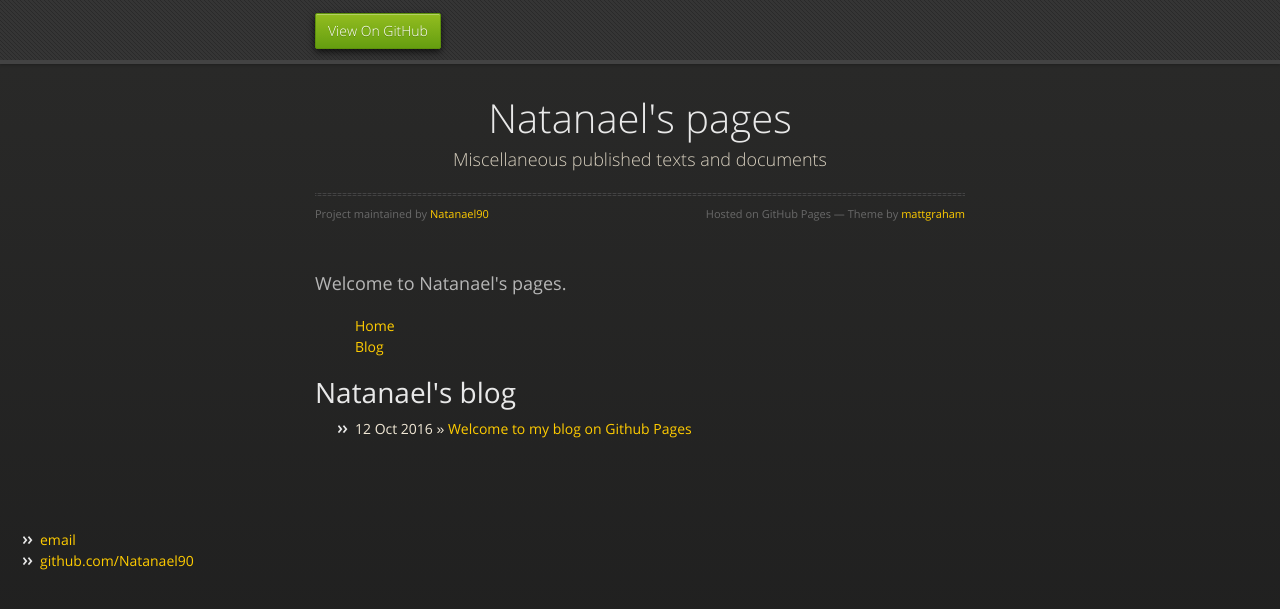
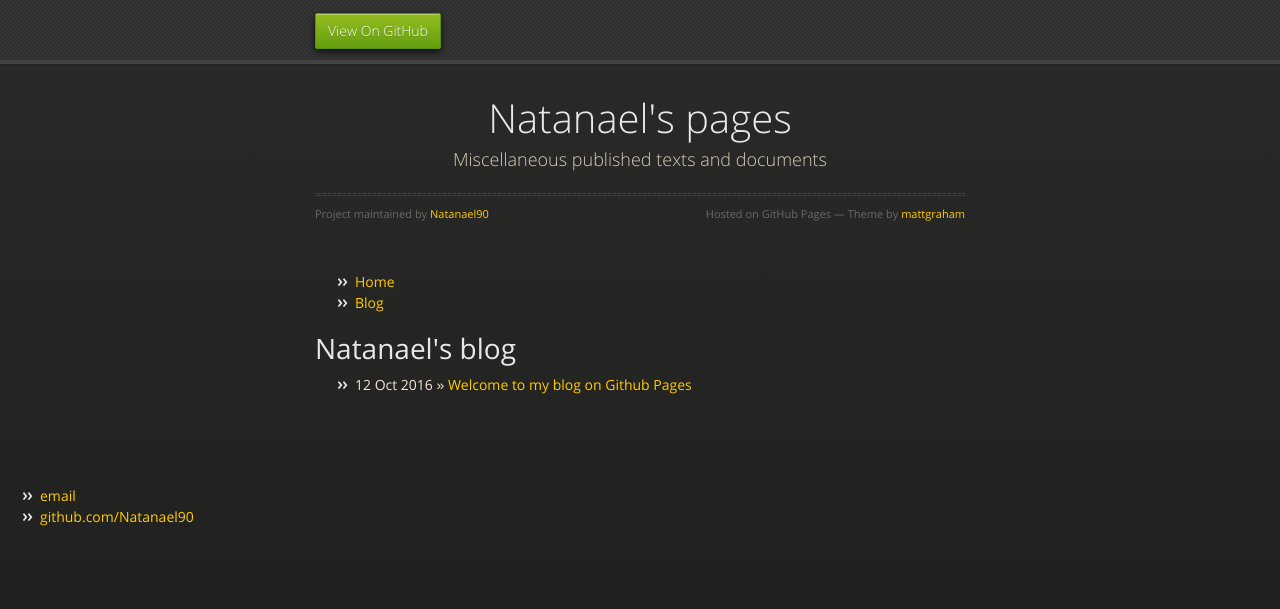
Before and after one commit to Natanael90/natanael90.github.io, a Jekyll site: the page built from blog/index.html, in a window 1280 px wide. Shown: the top 609 px of the page. Built offline with Jekyll 4.4.1, drawn with Linux system fonts in a browser that asks for light colours; nearby versions of some CDN libraries.

Commit message:
Mr Hyde was here …

```diff
--- a/_layouts/default.html
+++ b/_layouts/default.html
@@ -34,18 +34,13 @@
           <span class="credits right">Hosted on GitHub Pages &mdash; Theme by <a href="https://twitter.com/michigangraham">mattgraham</a></span>
         </div>
 
-        <h3>
-<a id="welcome-to-natanaels-pages" class="anchor" href="#welcome-to-natanaels-pages" aria-hidden="true"><span aria-hidden="true" class="octicon octicon-link"></span></a>Welcome to Natanael's pages.</h3>
-
-<p>
-<nav>
+<div class="container">
 <ul>
 <li><a href="/">Home</a></li>
 <li><a href="/blog">Blog</a></li>
 </ul>
-</nav>
-<div class="container"> {{ content }}
 </div>
+<div class="container"> {{ content }} </div>
 <!-- /.container -->
 </p>
       </section>
```
